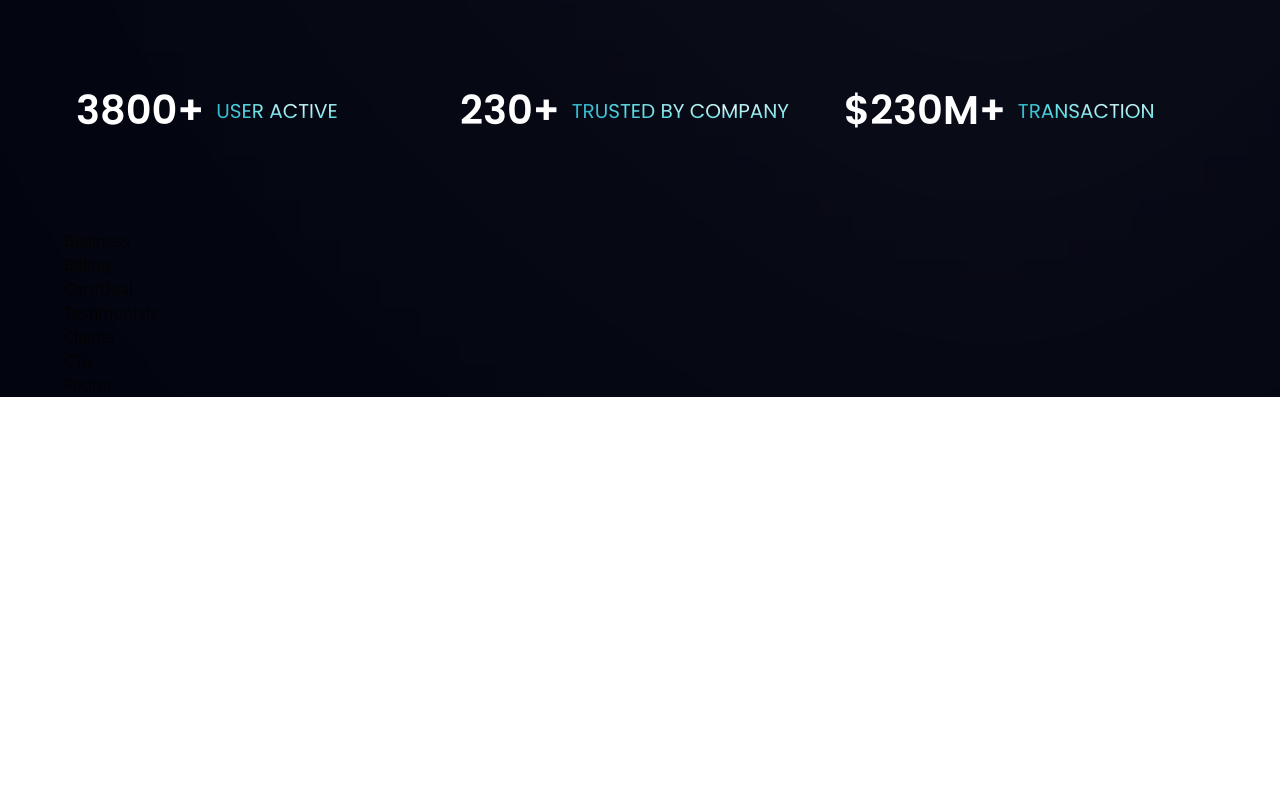
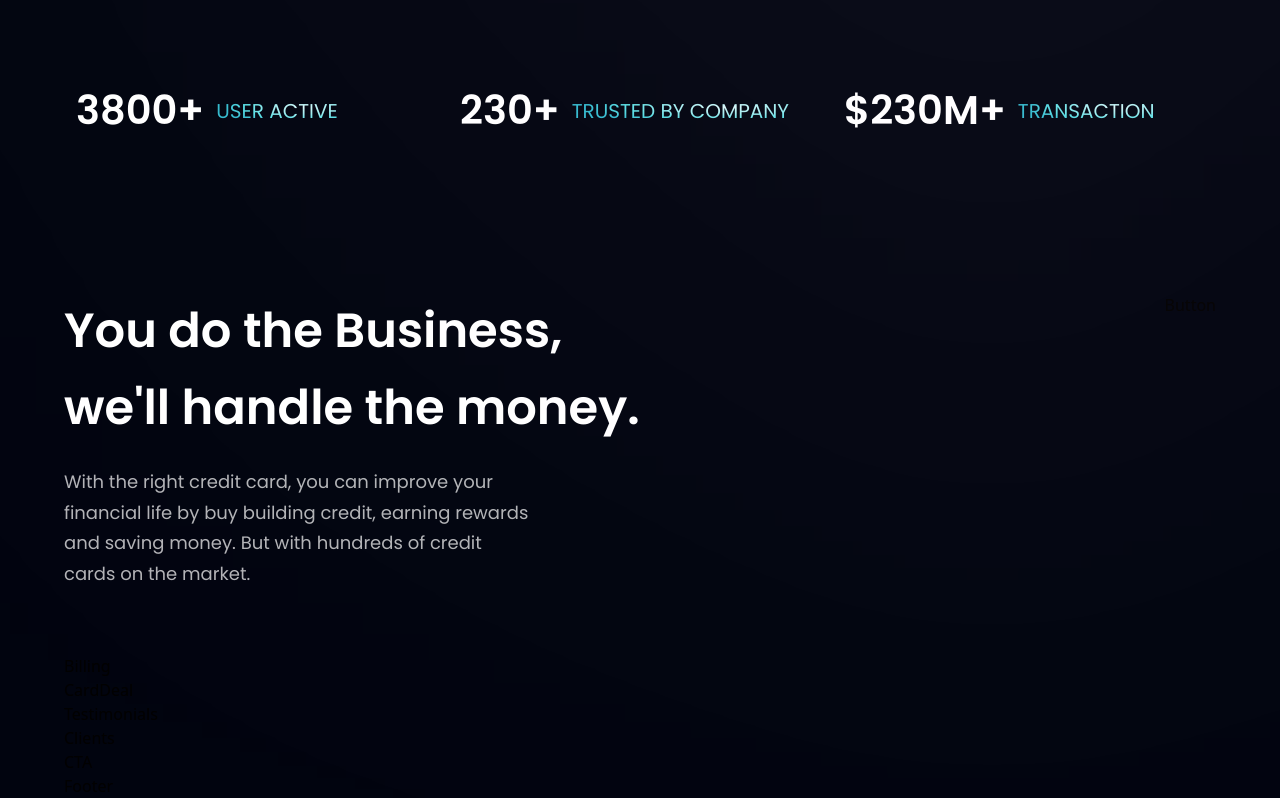
Before and after one commit to Steravy/buks-bank-app, a React (Create React App) app: page / in a window 1280 px wide. Shown: the part 716-1514 px from the top of the page. Before the commit the page ends 1113 px from the top, so only its background shows below. Built offline with nearby package versions, Linux system fonts and the light colour scheme.

Commit message:
start working on business component

```diff
--- a/src/components/Business.js
+++ b/src/components/Business.js
@@ -1,9 +1,24 @@
-import React from 'react'
+import React from "react";
+import styles, { layout } from "../styleConstants";
+import Button from "./Button";
 
 const Business = () => {
   return (
-    <div>Business</div>
-  )
-}
+    <section id="features" className={`${layout.section}`}>
+      <div className={layout.sectionInfo}>
+        <h2 className={styles.heading2}>
+          You do the Business, <br className="sm:block hidden" /> we'll handle
+          the money.
+        </h2>
+        <p className={`${styles.paragraph} max-w-[470px] mt-5`}>
+          With the right credit card, you can improve your financial life by buy
+          building credit, earning rewards and saving money. But with hundreds
+          of credit cards on the market.
+        </p>
+      </div>
+      <Button styles="mt-10" />
+    </section>
+  );
+};
 
-export default Business
+export default Business;
```
